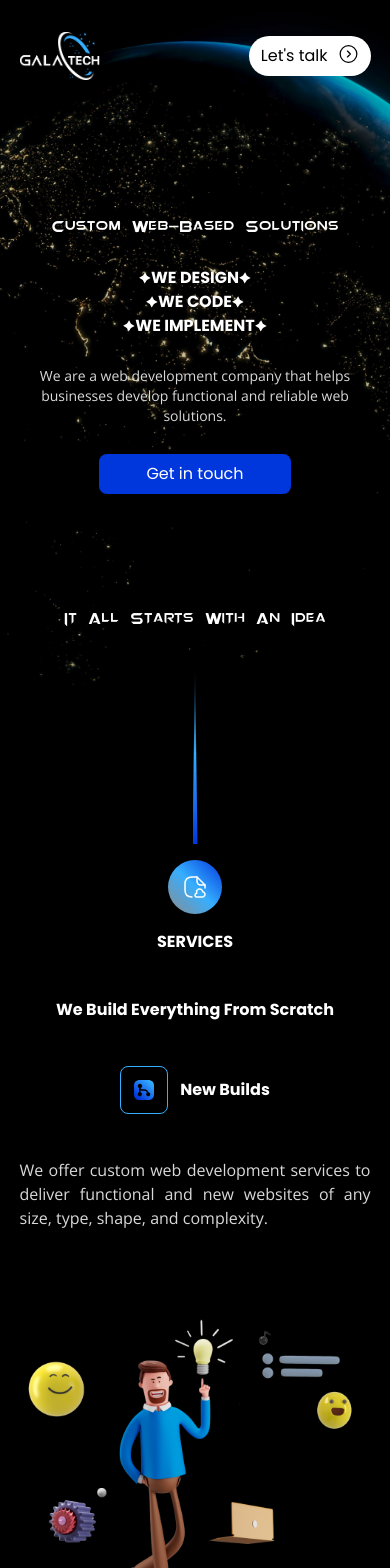
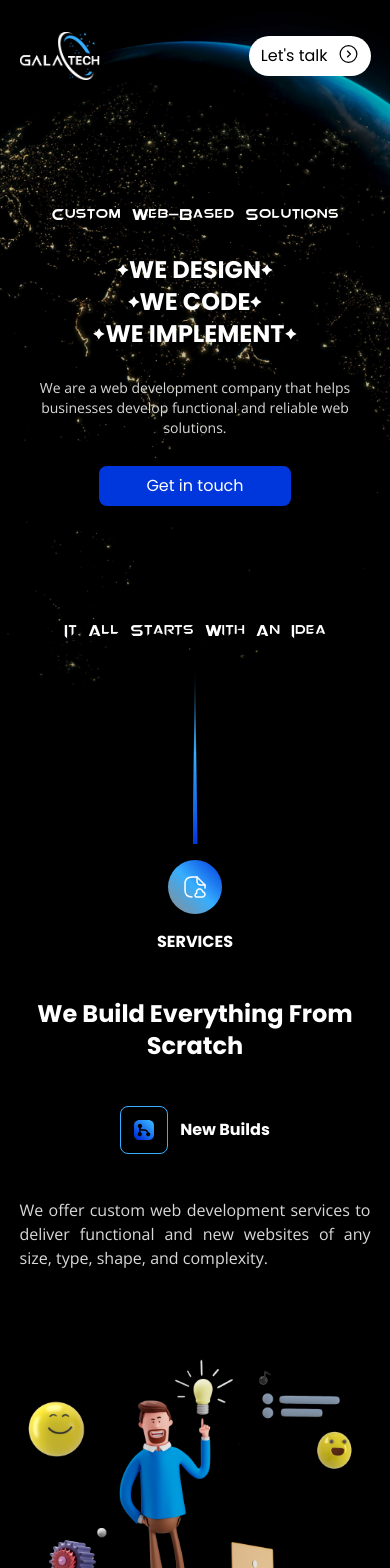
Before and after one commit to chawkichalladia/gws-wabesite, a Next.js app: page / in a window 390 px wide. Shown: the top 1568 px of the page. Built offline with nearby package versions, Linux system fonts and the light colour scheme.

Commit message:
Revert "Extract h1 common styles to a constant"
This reverts commit 0edc0c295515124b865608825ca465b051a30a85.

```diff
--- a/src/components/Coding.tsx
+++ b/src/components/Coding.tsx
@@ -6,7 +6,6 @@ import MessageIcon from '../../public/message-icon.svg';
 
 import SectionHead from './SectionHead';
 
-import { h1 } from '@/utils/commonClasses';
 import { poppins } from '@/utils/fonts';
 
 const Coding = () => {
@@ -27,9 +26,9 @@ const Coding = () => {
       </div>
       <div className="w-full flex flex-col items-center justify-center">
         <div className="w-full flex justify-center text-center">
-          <h1 className={clsx(poppins.className, h1)}>
+          <h2 className={clsx(poppins.className, 'text-2xl lg:text-5xl font-bold')}>
             Everything your business needs to stand out
-          </h1>
+          </h2>
         </div>
         <p className="pt-11 pb-20">
           We collaborate with you to develop user-friendly websites, cloud solutions, and tactical software
--- a/src/components/InGalactech.tsx
+++ b/src/components/InGalactech.tsx
@@ -3,7 +3,6 @@ import Image from 'next/image';
 
 import GalaxyGif from '../../public/galaxy.jpg';
 
-import { h1 } from '@/utils/commonClasses';
 import { poppins } from '@/utils/fonts';
 
 const InGalactech = () => {
@@ -11,9 +10,9 @@ const InGalactech = () => {
     <>
       <div className="w-full flex flex-col items-center justify-center pt-28">
         <div className="w-full flex justify-center text-center">
-          <h1 className={clsx(poppins.className, h1, 'uppercase')}>
+          <h2 className={clsx(poppins.className, 'uppercase text-2xl lg:text-5xl font-bold')}>
             “IN GALACTECH, CREATIVITY HAS NO LIMITS”
-          </h1>
+          </h2>
         </div>
         <Image src={GalaxyGif} alt="galaxy gif" className="py-14 xl:w-[900px] xl:hh-[600px]" />
         <p>
--- a/src/components/Landing.tsx
+++ b/src/components/Landing.tsx
@@ -3,7 +3,6 @@ import Image from 'next/image';
 
 import DiamondImg from '../../public/diamond.svg';
 
-import { h1 } from '@/utils/commonClasses';
 import { orion_pax, poppins } from '@/utils/fonts';
 
 const Landing = () => {
@@ -11,7 +10,12 @@ const Landing = () => {
     <div className="w-full h-screen flex items-center justify-center flex-col">
       <div className="flex items-center justify-center text-center flex-col gap-y-7">
         <h3 className={clsx(orion_pax.className, 'lg:text-2xl capitalize')}>custom web-based solutions</h3>
-        <h1 className={clsx(poppins.className, h1, 'uppercase flex flex-col lg:flex-row lg:gap-2')}>
+        <h1
+          className={clsx(
+            poppins.className,
+            'text-2xl lg:text-5xl font-bold uppercase flex flex-col lg:flex-row lg:gap-2'
+          )}
+        >
           <div className="flex justify-center lg:gap-2">
             <Image src={DiamondImg} alt="Diamond svg" className="lg:hidden" />
             <span>we design</span>
--- a/src/components/OurTechnologies.tsx
+++ b/src/components/OurTechnologies.tsx
@@ -1,6 +1,5 @@
 import clsx from 'clsx';
 
-import { h1 } from '@/utils/commonClasses';
 import { poppins } from '@/utils/fonts';
 
 const TECHNOLOGIES = [
@@ -29,7 +28,9 @@ const OurTechnologies = () => {
   return (
     <div className="w-full pb-40">
       <div className="w-full flex justify-center text-center py-20">
-        <h1 className={clsx(poppins.className, h1)}>Technologies we use</h1>
+        <h2 className={clsx(poppins.className, 'text-2xl lg:text-5xl font-bold')}>
+          Technologies we use
+        </h2>
       </div>
       <div className="flex gap-5 -ml-[5%] w-[112%] overflow-hidden">
         {TECHNOLOGIES.map((technology) => (
--- a/src/components/OwnYourSpace.tsx
+++ b/src/components/OwnYourSpace.tsx
@@ -6,7 +6,6 @@ import OwnYourSpaceImage from '../../public/own-your-space.png';
 
 import { LetsTalkButton } from './Header';
 
-import { h1 } from '@/utils/commonClasses';
 import { orion_pax, poppins } from '@/utils/fonts';
 
 const OwnYourSpace = () => {
@@ -17,9 +16,7 @@ const OwnYourSpace = () => {
         <Image src={DiagonalArrowIcon} alt="diagonal arrow icon" height={26} width={38} />
       </div>
       <div className="w-full flex justify-center text-center pt-10 lg:pt-20">
-        <h1 className={clsx(poppins.className, h1)}>
-          Build a web App that stands out
-        </h1>
+        <h2 className={clsx(poppins.className, 'text-2xl lg:text-5xl font-bold')}>Build a web App that stands out</h2>
       </div>
       <div className="w-full flex justify-center">
         <Image src={OwnYourSpaceImage} alt="own your space image" className="pt-10 pb-14 lg:pt-16 lg:pb-20" />
--- a/src/components/SectionHead.tsx
+++ b/src/components/SectionHead.tsx
@@ -2,7 +2,6 @@ import clsx from 'clsx';
 import { StaticImport } from 'next/dist/shared/lib/get-img-props';
 import Image from 'next/image';
 
-import { h1 } from '@/utils/commonClasses';
 import { poppins } from '@/utils/fonts';
 
 interface SectionHeadProps {
@@ -23,7 +22,7 @@ const SectionHead = ({ image, label, title, negativeMargin = false }: SectionHea
         <span className={clsx(poppins.className, 'font-bold lg:text-2xl uppercase')}>{label}</span>
       </div>
       <div className="w-full flex justify-center text-center pt-11 lg:pt-20">
-        <h1 className={clsx(poppins.className, h1, 'capitalize')}>{title}</h1>
+        <span className={clsx(poppins.className, 'font-bold text-2xl lg:text-5xl capitalize')}>{title}</span>
       </div>
     </>
   );
--- a/src/utils/commonClasses.ts
+++ /dev/null
@@ -1 +0,0 @@
-export const h1 = 'text-2xl md:text-3xl lg:text-5xl font-bold';
```
